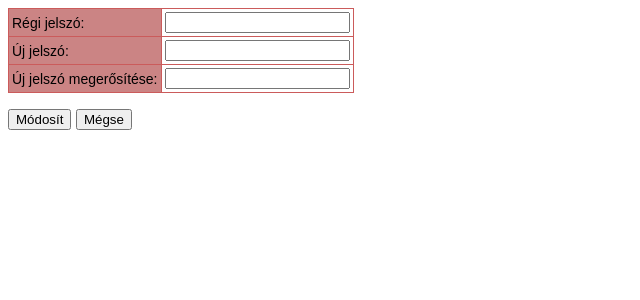
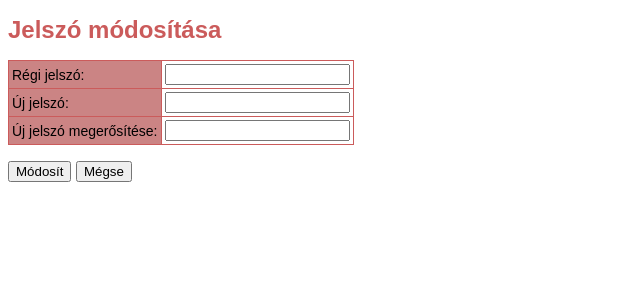
Before and after one commit to reedcourty/jelentkezes.tnt, a Django app: a page that uses jelentkezes/templates/registration/password_change_form.html in a window 1280 px wide. Shown: the top 300 px of the page, without its empty margins (0-640 px from the left). Run offline with Django 3.2, Linux system fonts and the light colour scheme; the visitor is signed in with stand-in values (Sample User, id 1); parts of the project's set-up code (start-up, migrations or seed data) failed here and were passed over.

Commit message:
Lett H1-e a page-nek.

```diff
--- a/jelentkezes/templates/registration/password_change_form.html
+++ b/jelentkezes/templates/registration/password_change_form.html
@@ -7,6 +7,8 @@
 {% endif %}
 
 {% block content %}
+
+<h1>Jelszó módosítása</h1>
 
 <form method="post" action=".">
 {% csrf_token %}
```
